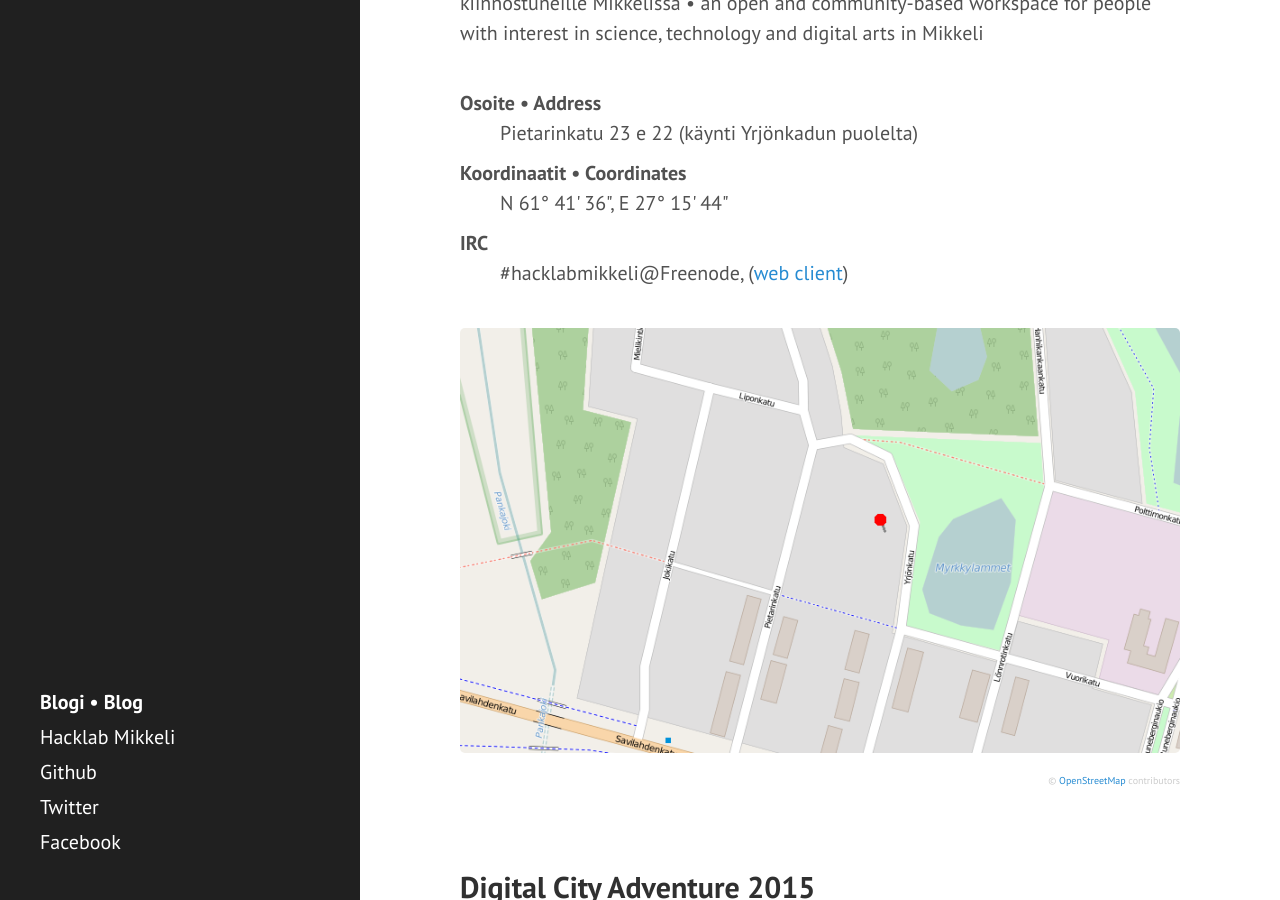
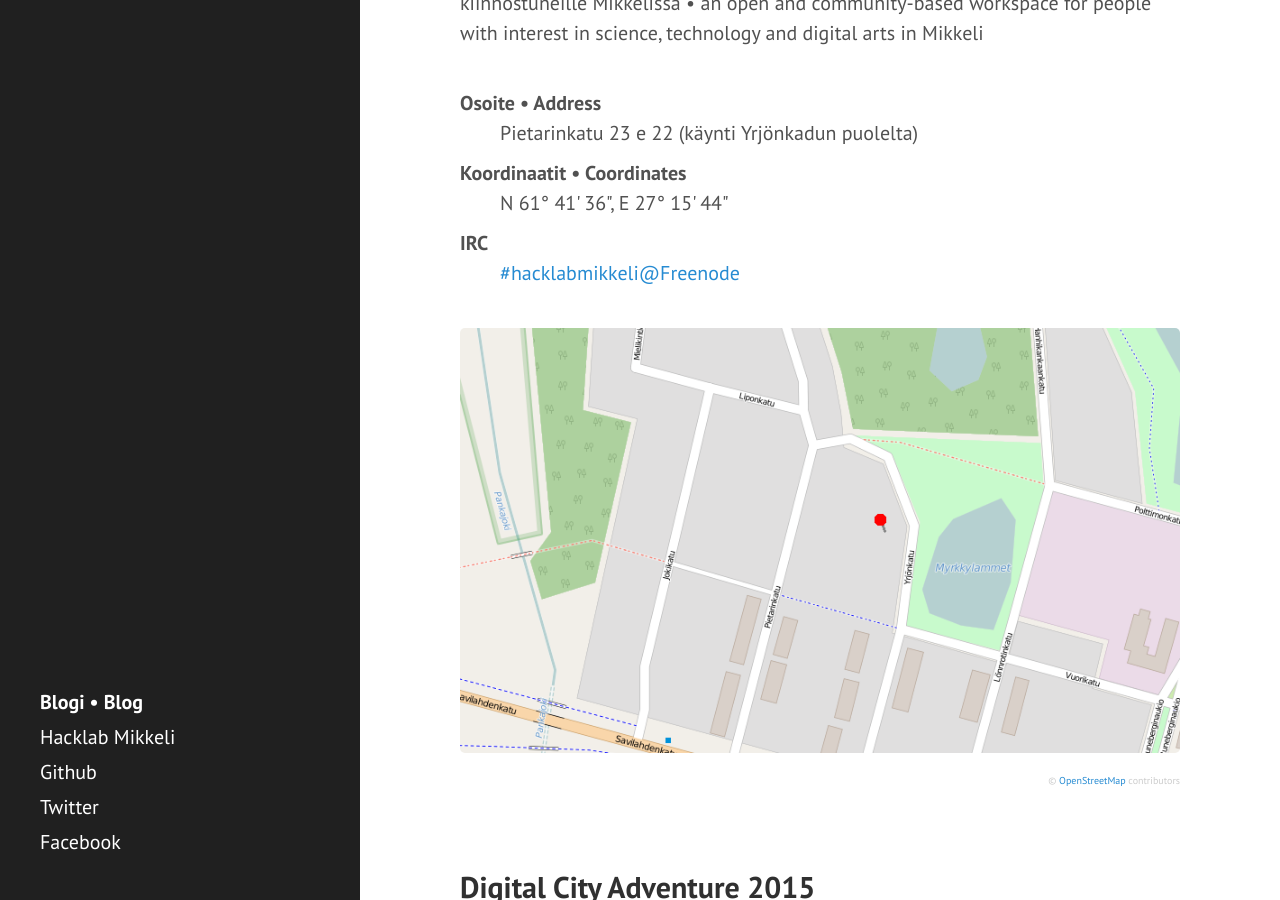
Before and after one commit to hacklabmikkeli/hacklabmikkeli.github.io, a Jekyll site: the page built from index.html, in a window 1280 px wide and 900 px high, scrolled down 486 px. Built offline with Jekyll 4.4.1, drawn with Linux system fonts in a browser that asks for light colours; the list of posts is cut into pages by our own code.

Commit message:
** In-line link for irc client

```diff
--- a/index.html
+++ b/index.html
@@ -23,7 +23,7 @@ title: Blogi
         <dt>Koordinaatit &bull; Coordinates</dt>
         <dd>N 61&deg; 41' 36", E 27&deg; 15' 44"</dd>
         <dt>IRC</dt>
-        <dd>#hacklabmikkeli@Freenode, (<a href="http://webchat.freenode.net/?nick=vieras_...&channels=hacklabmikkeli&prompt=1">web client</a>)</dd>
+        <dd><a href="http://webchat.freenode.net/?nick=vieras_...&channels=hacklabmikkeli&prompt=1">#hacklabmikkeli@Freenode</a></dd>
     </dl>
 </div>
 
```
